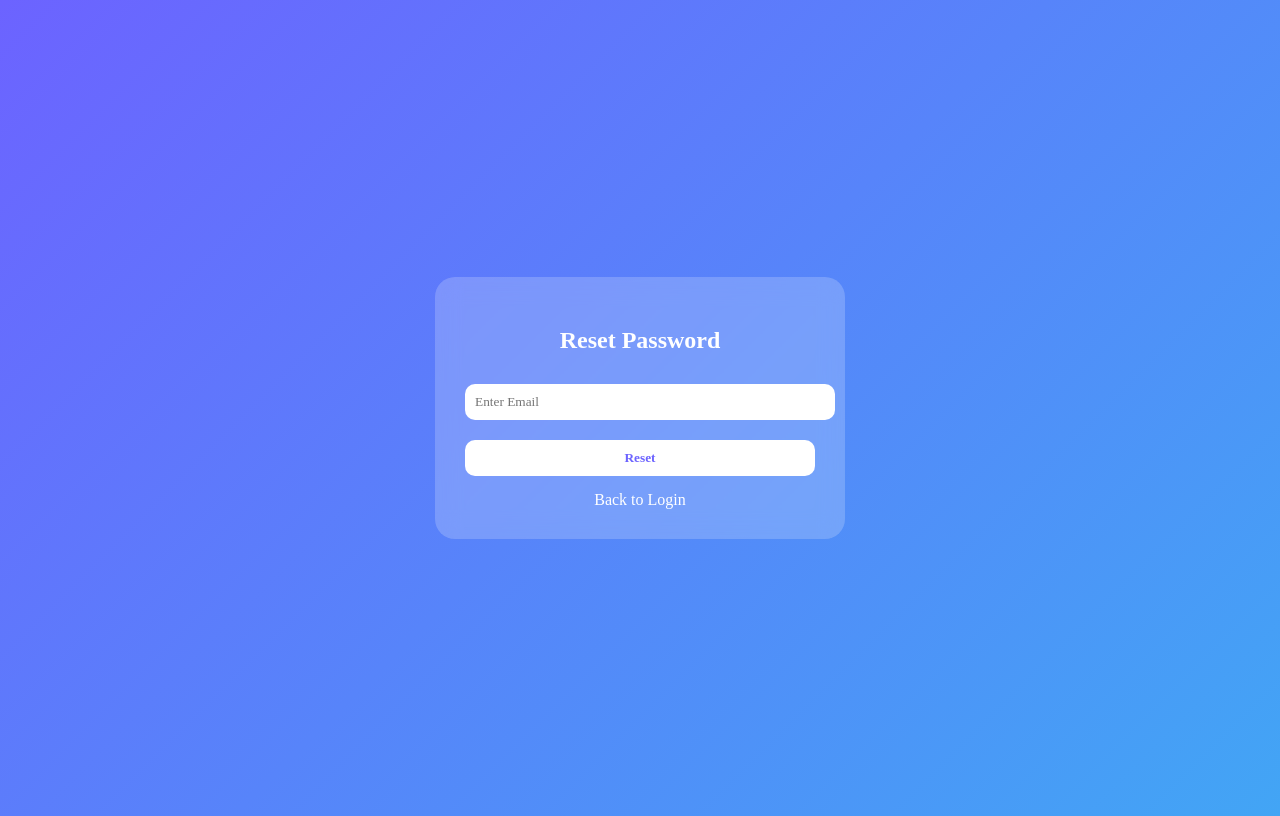
After one commit to shreyastevesai/attendance-system, a Flask app: page /forgot in a window 1280 px wide. The commit adds this page. Run offline with Flask 3, Linux system fonts and the light colour scheme.

Commit message:
Added multi-user fixes + forgot password + month feature

```diff
--- a/app.py
+++ b/app.py
@@ -2,14 +2,12 @@ from flask import Flask, render_template, request, redirect, session, jsonify
 import json, os, hashlib
 
 app = Flask(__name__)
-app.secret_key = "super-secret-session-key"
+app.secret_key = "super-secret-key"
 
 DATA_FILE = "data.json"
 
 
-# ---------------------------------
-# LOAD & SAVE JSON DATA
-# ---------------------------------
+# ------------------- JSON HANDLING -------------------
 def load_data():
     if not os.path.exists(DATA_FILE):
         with open(DATA_FILE, "w") as f:
@@ -23,6 +21,7 @@ def load_data():
 
     if "users" not in data:
         data["users"] = {}
+
     return data
 
 
@@ -35,43 +34,24 @@ def hash_pass(p):
     return hashlib.sha256(p.encode()).hexdigest()
 
 
-# ---------------------------------
-# LOGIN PAGE
-# ---------------------------------
-@app.route("/login", methods=["GET", "POST"])
-def login():
-    if request.method == "POST":
-        email = request.form["email"].lower()
-        password = hash_pass(request.form["password"])
-        selected_month = request.form["month"]  # ⭐ MONTH SELECTED
-
-        data = load_data()
-
-        if email in data["users"] and data["users"][email]["password"] == password:
-            session["user"] = email
-            session["month"] = selected_month  # ⭐ SAVE MONTH IN SESSION
-            return redirect("/")
-
-        return render_template("login.html", error="Invalid email or password")
-
-    return render_template("login.html")
-
-
-# ---------------------------------
-# SIGNUP PAGE
-# ---------------------------------
+# ------------------- SIGNUP -------------------
 @app.route("/signup", methods=["GET", "POST"])
 def signup():
     if request.method == "POST":
         email = request.form["email"].lower()
-        password = hash_pass(request.form["password"])
+        password = request.form["password"]
 
         data = load_data()
 
+        # IF USER EXISTS
         if email in data["users"]:
-            return render_template("signup.html", error="Email already exists!")
+            return render_template("signup.html", error="Email already registered!")
 
-        data["users"][email] = {"password": hash_pass(password), "data": {}}
+        # CREATE NEW USER
+        data["users"][email] = {
+            "password": hash_pass(password),
+            "data": {}
+        }
         save_data(data)
 
         return redirect("/login")
@@ -79,58 +59,92 @@ def signup():
     return render_template("signup.html")
 
 
-# ---------------------------------
-# LOGOUT
-# ---------------------------------
+# ------------------- LOGIN -------------------
+@app.route("/login", methods=["GET", "POST"])
+def login():
+    if request.method == "POST":
+        email = request.form["email"].lower()
+        password = hash_pass(request.form["password"])
+        selected_month = request.form["month"]
+
+        data = load_data()
+
+        if email in data["users"] and data["users"][email]["password"] == password:
+            session["user"] = email
+            session["month"] = selected_month
+            return redirect("/")
+
+        return render_template("login.html", error="Wrong email or password!")
+
+    return render_template("login.html")
+
+
+# ------------------- FORGOT PASSWORD -------------------
+@app.route("/forgot", methods=["GET", "POST"])
+def forgot():
+    if request.method == "POST":
+        email = request.form["email"].lower()
+
+        data = load_data()
+
+        if email not in data["users"]:
+            return render_template("forgot.html", error="Email not found!")
+
+        # Reset password
+        new_password = "123456"  # Default reset
+        data["users"][email]["password"] = hash_pass(new_password)
+
+        save_data(data)
+
+        msg = f"Your new password is: {new_password}"
+        return render_template("forgot.html", success=msg)
+
+    return render_template("forgot.html")
+
+
+# ------------------- LOGOUT -------------------
 @app.route("/logout")
 def logout():
     session.clear()
     return redirect("/login")
 
 
-# ---------------------------------
-# ATTENDANCE PAGE
-# ---------------------------------
+# ------------------- HOME -------------------
 @app.route("/")
 def home():
     if "user" not in session:
         return redirect("/login")
-
-    month = session.get("month", "2025-12")
-    return render_template("index.html", month=month)
+    return render_template("index.html", month=session["month"])
 
 
-# ---------------------------------
-# SAVE ENTRY
-# ---------------------------------
+# ------------------- SAVE ENTRY -------------------
 @app.route("/save", methods=["POST"])
 def save():
     if "user" not in session:
         return jsonify({"error": "Not logged in"}), 401
 
-    email = session["user"]
+    user = session["user"]
     rec = request.get_json()
     date = rec["date"]
 
     data = load_data()
-    data["users"][email]["data"][date] = rec
+
+    data["users"][user]["data"][date] = rec
     save_data(data)
 
     return jsonify({"ok": True})
 
 
-# ---------------------------------
-# LOAD USER DATA
-# ---------------------------------
+# ------------------- LOAD ENTRY -------------------
 @app.route("/load")
 def load():
     if "user" not in session:
         return jsonify({"error": "Not logged in"}), 401
 
-    email = session["user"]
+    user = session["user"]
     data = load_data()
 
-    return jsonify({"data": data["users"][email]["data"]})
+    return jsonify({"data": data["users"][user]["data"]})
 
 
 if __name__ == "__main__":
--- a/data.json
+++ b/data.json
@@ -34,6 +34,10 @@
                     "outAP": "PM"
                 }
             }
+        },
+        "s@gmail.com": {
+            "password": "8d969eef6ecad3c29a3a629280e686cf0c3f5d5a86aff3ca12020c923adc6c92",
+            "data": {}
         }
     }
 }
--- /dev/null
+++ b/templates/forgot.html
@@ -0,0 +1,49 @@
+<!DOCTYPE html>
+<html>
+<head>
+<title>Forgot Password</title>
+<style>
+*{font-family:Poppins;}
+body{
+    background:linear-gradient(135deg,#6c63ff,#42a5f5);
+    height:100vh;display:flex;justify-content:center;align-items:center;
+}
+.box{
+    width:350px;padding:30px;background:rgba(255,255,255,0.2);
+    border-radius:20px;color:white;text-align:center;backdrop-filter:blur(12px);
+}
+input{
+    width:100%;padding:10px;margin:10px 0;border-radius:10px;border:none;
+}
+button{
+    width:100%;padding:10px;background:white;color:#6c63ff;
+    font-weight:600;border-radius:10px;border:none;margin-top:10px;
+}
+.error{background:#ff4b4b;padding:8px;border-radius:8px;margin-top:10px;}
+.success{background:#4bb543;padding:8px;border-radius:8px;margin-top:10px;}
+a{color:white;text-decoration:none;margin-top:15px;display:block;}
+</style>
+</head>
+
+<body>
+<div class="box">
+    <h2>Reset Password</h2>
+
+    <form method="POST">
+        <input name="email" placeholder="Enter Email" required>
+
+        {% if error %}
+        <p class="error">{{ error }}</p>
+        {% endif %}
+
+        {% if success %}
+        <p class="success">{{ success }}</p>
+        {% endif %}
+
+        <button type="submit">Reset</button>
+    </form>
+
+    <a href="/login">Back to Login</a>
+</div>
+</body>
+</html>
--- a/templates/signup.html
+++ b/templates/signup.html
@@ -45,6 +45,8 @@
         {% endif %}
 
         <button type="submit">Sign Up</button>
+        <a href="/forgot">Forgot Password?</a>
+
     </form>
 
     <a href="/login">Already have an account?</a>
```
